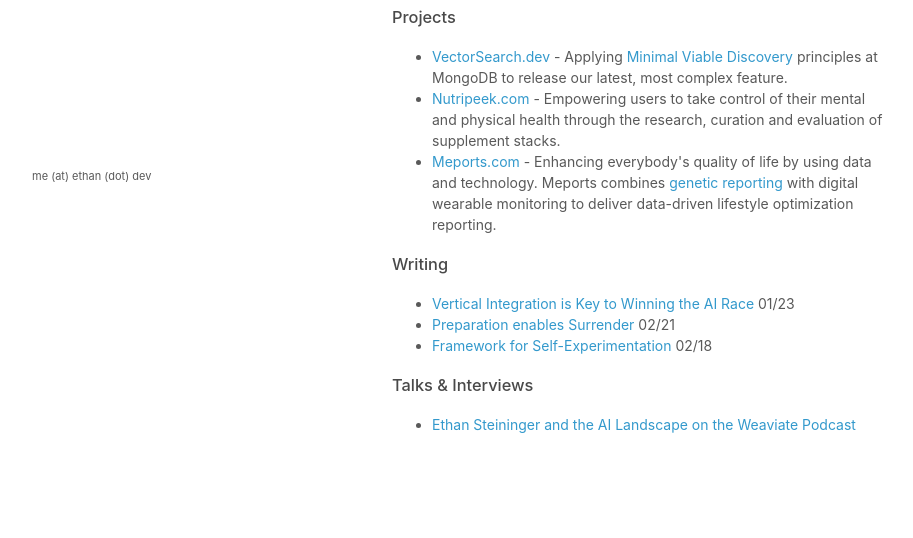
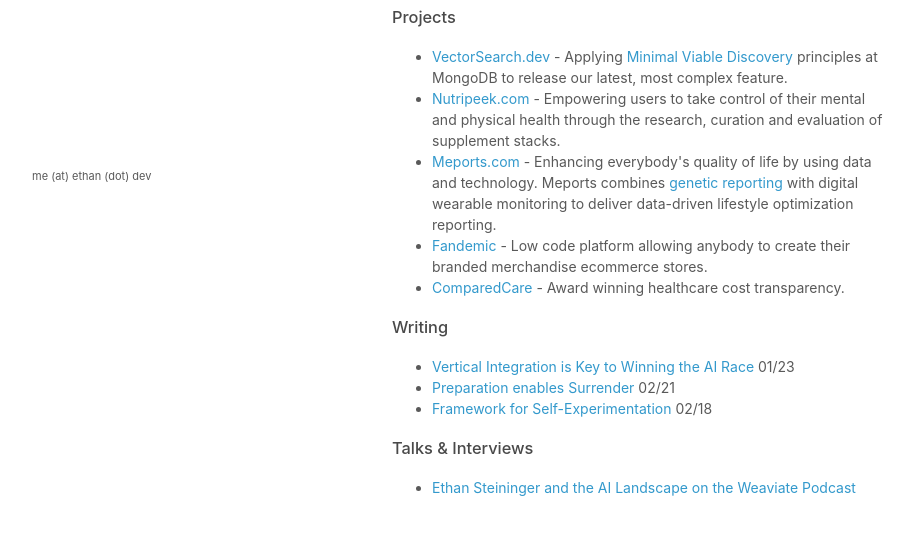
Before and after one commit to esteininger/minimal-website, a Flask app: page / in a window 1280 px wide. Shown: the part 545-1083 px from the top of the page, without its empty margins (178-1091 px from the left). Before the commit the page ends 978 px from the top, so only its background shows below. Run offline with Flask 3, Linux system fonts and the light colour scheme.

Commit message:
no message

```diff
--- a/templates/index.html
+++ b/templates/index.html
@@ -112,6 +112,13 @@
           technology. Meports combines <a href="https://gene.meports.com">genetic reporting</a> with digital wearable
           monitoring to deliver data-driven lifestyle optimization reporting.
         </li>
+        <li>
+          <a href="https://vimeo.com/203917137">Fandemic</a> - Low code platform allowing anybody to create their
+          branded merchandise ecommerce stores.
+        </li>
+        <li>
+          <a href="https://vimeo.com/101638048">ComparedCare</a> - Award winning healthcare cost transparency.
+        </li>
       </ul>
 
       <h3>Writing</h3>
```
